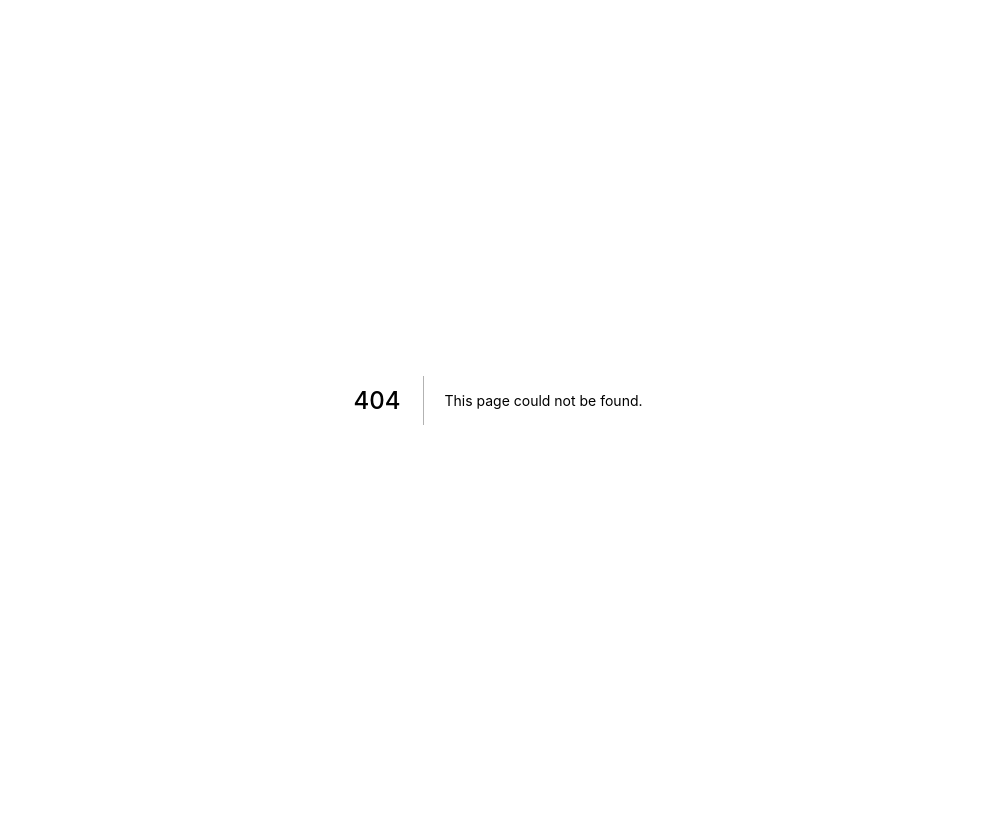
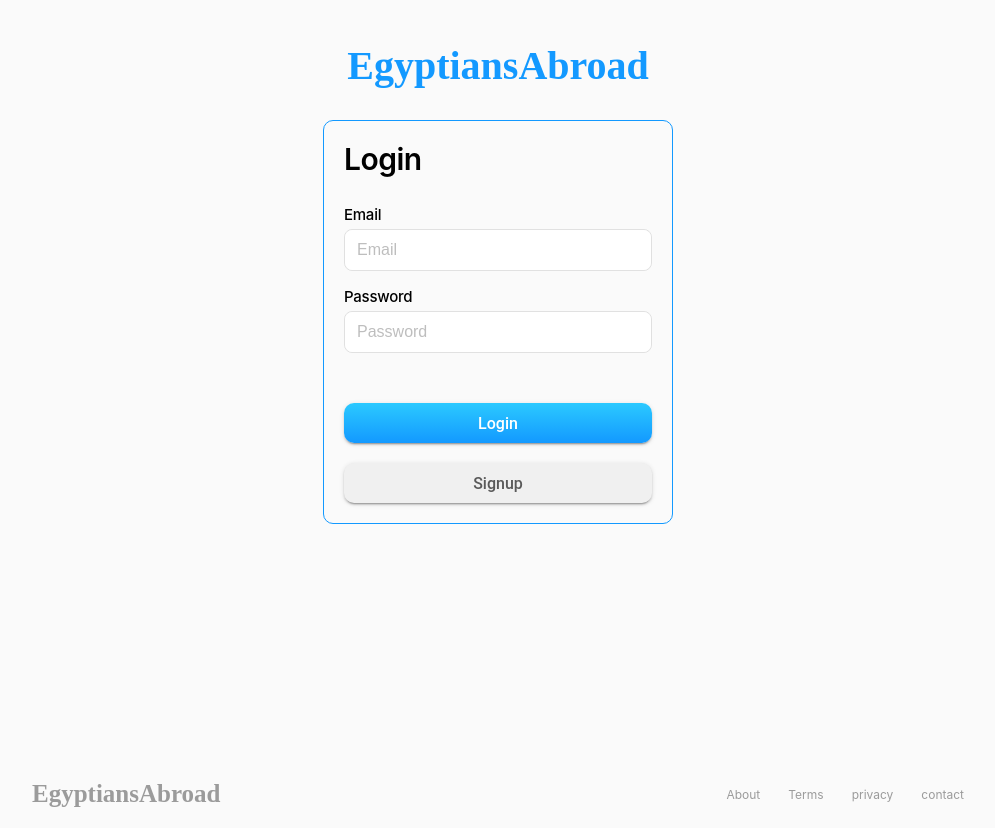
Before and after one commit to cryptosmiler/Egyptians-Abroad-Typescript-Frontend, a Next.js app: page /login in a window 1280 px wide. Before the commit this address had no page. Shown: the whole page, without its empty margins (142-1137 px from the left). Before the commit the page ends 800 px from the top, so only its background shows below. Built offline with nearby package versions, Linux system fonts and the light colour scheme.

Commit message:
feat: build LoginPage component

```diff
--- /dev/null
+++ b/pages/login.tsx
@@ -0,0 +1,309 @@
+import Head from 'next/head'
+import React, { useState } from 'react'
+import { useRouter } from 'next/router'
+import validator from 'validator'
+import styled from 'styled-components'
+import Button from '@material-ui/core/Button'
+import Snackbar from '@material-ui/core/Snackbar'
+import SnackbarContent from '@material-ui/core/SnackbarContent'
+import SignupNavbar from '../components/Navbar/SignupNavbar'
+import Footer from '../components/Footer/Footer'
+import Link from 'next/link'
+import axiosAPI from '../api/axiosAPI'
+
+interface InputFieldProps {
+  invalid: boolean
+}
+
+export default function LoginPage() {
+  const router = useRouter()
+  const [email, setEmail] = useState('')
+  const [password, setPassword] = useState('')
+  const [validEmail, setValidEmail] = useState(true)
+  const [validPassword, setValidPassword] = useState(true)
+  const [error, setError] = useState('')
+  const [showErrorMessage, setShowErrorMessage] = useState(false)
+
+  function isValidEmail() {
+    if (validator.isEmail(email)) {
+      setValidEmail(true)
+      return true
+    } else {
+      setValidEmail(false)
+      setError(`This doesn't look like a valid email !`)
+      setShowErrorMessage(true)
+      return false
+    }
+  }
+
+  function isValidPassword() {
+    if (password.length >= 6) {
+      setValidPassword(true)
+      return true
+    } else {
+      setValidPassword(false)
+      setError(`Password must be at least 6 characters`)
+      setShowErrorMessage(true)
+      return false
+    }
+  }
+
+  async function handleSubmit(event: React.FormEvent) {
+    event.preventDefault()
+    await isValidEmail()
+    await isValidPassword()
+
+    if (isValidEmail() && isValidPassword()) {
+      try {
+        const user = await axiosAPI.user.login({ email, password })
+        await localStorage.setItem(
+          'EgAbroadToken',
+          user.data.tokens[user.data.tokens.length - 1].token
+        )
+        setEmail('')
+        setPassword('')
+        window.location.replace('/home')
+      } catch (e) {
+        setValidEmail(false)
+        setValidPassword(false)
+        setError('Invalid email or password !')
+        setShowErrorMessage(true)
+      }
+    }
+  }
+
+  function handleCloseAlert() {
+    setShowErrorMessage(false)
+  }
+
+  return (
+    <>
+      <SignupNavbar />
+      <FixedWrapper>
+        <FormWrapper>
+          <FormBase onSubmit={handleSubmit}>
+            <FormTitle>Login</FormTitle>
+            <FieldWrapper>
+              <FieldLabel>Email</FieldLabel>
+              <InputWrapper>
+                <FieldInput
+                  invalid={validEmail ? false : true}
+                  id='email'
+                  type='text'
+                  name='email'
+                  autoComplete='off'
+                  placeholder='Email'
+                  onChange={(event) => setEmail(event.target.value)}
+                />
+              </InputWrapper>
+            </FieldWrapper>
+            <FieldWrapper>
+              <FieldLabel>Password</FieldLabel>
+              <InputWrapper>
+                <FieldInput
+                  invalid={validPassword ? false : true}
+                  id='password'
+                  type='password'
+                  name='password'
+                  autoComplete='off'
+                  placeholder='Password'
+                  onChange={(event) => setPassword(event.target.value)}
+                />
+              </InputWrapper>
+            </FieldWrapper>
+            <LoginButtonWrapper>
+              <LoginButton type='submit' variant='contained'>
+                Login
+              </LoginButton>
+            </LoginButtonWrapper>
+            <SignupButtonWrapper>
+              <Link href='/signup' passHref>
+                <SignupButton variant='contained'>Signup</SignupButton>
+              </Link>
+            </SignupButtonWrapper>
+          </FormBase>
+        </FormWrapper>
+        <Snackbar
+          open={showErrorMessage}
+          autoHideDuration={2500}
+          onClose={handleCloseAlert}
+          anchorOrigin={{
+            vertical: 'top',
+            horizontal: 'center',
+          }}
+        >
+          <ErrorMessage message={error} />
+        </Snackbar>
+      </FixedWrapper>
+      <Footer />
+    </>
+  )
+}
+
+/*---> Styles <---*/
+export const FormBase = styled.form`
+  /* border: 1px solid red; */
+`
+
+export const FixedWrapper = styled.div`
+  /* border: 1px solid red; */
+  min-height: calc((100vh) * 0.8);
+`
+
+export const FormWrapper = styled.div`
+  border: 1px solid #1399ff;
+  width: 350px;
+  height: fit-content;
+  margin-right: auto;
+  margin-left: auto;
+  border-radius: 10px;
+  padding: 20px;
+  margin-top: 20px;
+  margin-bottom: 40px;
+
+  @media (max-width: 768px) {
+    width: 84%;
+  }
+`
+
+export const FormTitle = styled.p`
+  /* border: 1px solid red; */
+  font-size: 30px;
+  font-weight: 600;
+  letter-spacing: -0.5px;
+  margin-bottom: 28px;
+`
+
+export const FieldWrapper = styled.div`
+  /* border: 1px solid yellow; */
+`
+
+export const FieldLabel = styled.p`
+  /* border: 1px solid red; */
+  font-size: 15px;
+  font-weight: 500;
+  letter-spacing: -0.25px;
+  margin-bottom: 5px;
+  margin-top: 16px;
+`
+
+export const InputWrapper = styled.div`
+  /* border: 1px solid red; */
+  border: solid 1px rgba(0, 0, 0, 0.1);
+  border-radius: 8px;
+  width: 100%;
+`
+
+export const FieldInput = styled.input<InputFieldProps>`
+  /* border: 1px solid red; */
+  border-radius: 8px;
+  width: 100%;
+  height: 40px;
+  padding: 6px 12px;
+  font-size: 16px;
+  font-weight: 500;
+  border: none;
+  background-color: white;
+  color: black;
+
+  ::placeholder {
+    color: #bebebe;
+  }
+
+  :focus {
+    border: 2px solid rgba(20, 155, 255, 0.5) !important;
+  }
+
+  border: ${(props) =>
+    props.invalid &&
+    `
+		1px solid red;
+		animation: shake 0.82s cubic-bezier(.36,.07,.19,.97) both;
+		transform: translate3d(0, 0, 0);
+		backface-visibility: hidden;
+		perspective: 1000px;
+
+		@keyframes shake {
+			10%, 90% {
+				transform: translate3d(-1px, 0, 0);
+			}
+
+			20%, 80% {
+				transform: translate3d(2px, 0, 0);
+			}
+
+			30%, 50%, 70% {
+				transform: translate3d(-4px, 0, 0);
+			}
+
+			40%, 60% {
+				transform: translate3d(4px, 0, 0);
+			}
+		}
+	`};
+`
+
+// export const ForgotPasswordLink = styled.p`
+//   /* border: 1px solid red; */
+//   font-size: 15px;
+//   font-weight: 500;
+//   margin-top: 16px;
+//   text-align: right;
+//   cursor: pointer;
+// `
+
+export const LoginButtonWrapper = styled.div`
+  /* border: 1px solid yellow; */
+  margin-right: auto;
+  margin-left: auto;
+  margin-top: 30px;
+`
+
+export const LoginButton = styled(Button)`
+  background: linear-gradient(to bottom, #2bc9ff, #1399ff 100%) !important;
+  width: 100% !important;
+  height: 40px !important;
+  padding: 0 12px !important;
+  border-radius: 10px !important;
+  text-transform: capitalize !important;
+  color: white !important;
+  font-size: 16px !important;
+  font-stretch: normal !important;
+  font-style: normal !important;
+  line-height: normal !important;
+  letter-spacing: normal !important;
+  margin-top: 20px !important;
+`
+
+export const SignupButtonWrapper = styled.div`
+  /* border: 1px solid yellow; */
+  margin-right: auto;
+  margin-left: auto;
+  margin-top: 20px;
+`
+
+export const SignupButton = styled(Button)`
+  background: #f0f0f0 !important;
+  width: 100% !important;
+  height: 40px !important;
+  padding: 0 12px !important;
+  border-radius: 10px !important;
+  text-transform: capitalize !important;
+  color: #5a5a5a !important;
+  font-size: 16px !important;
+  font-stretch: normal !important;
+  font-style: normal !important;
+  line-height: normal !important;
+  letter-spacing: normal !important;
+`
+export const ErrorMessage = styled(SnackbarContent)`
+  background: orange !important;
+  justify-content: center !important;
+  flex-grow: unset !important;
+  font-size: 16px !important;
+  text-align: center !important;
+
+  @media (max-width: 480px) {
+    width: 90% !important;
+  }
+`
```
